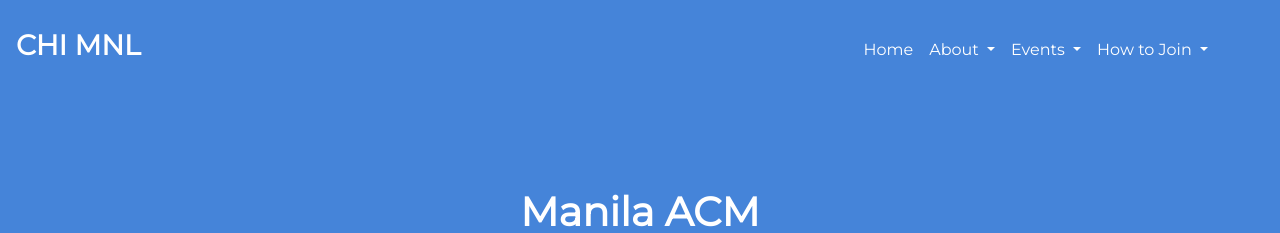
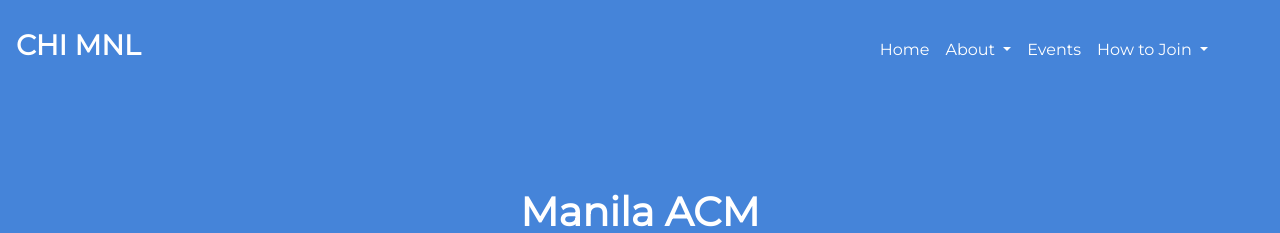
Before and after one commit to rap12/chimnl.github.io, a Jekyll site: the page built from index.md, in a window 1280 px wide. Shown: the top 233 px of the page. Built offline with Jekyll 4.4.1, drawn with Linux system fonts in a browser that asks for light colours.

Commit message:
modified navbar: removed rules and regulations for events

```diff
--- a/_includes/nav.html
+++ b/_includes/nav.html
@@ -23,16 +23,9 @@
           </div>
 
         </li>
-        <li class="nav-item dropdown">
-            <a class="nav-link dropdown-toggle text-white" href="#" >
-              Events
-            </a>
-            <div class = "dropdown-menu" aria-labelledby="navbarDropdown">
-              <a class = "dropdown-item" href="/events">Events</a>
-              <a class = "dropdown-item" href="#">Rules and regulations</a>
-
-            </div>
-          </li>
+        <li class="nav-item ">
+          <a class = "nav-link text-white" href="/events">Events</a>
+        </li>
           <li class="nav-item dropdown">
             <a class="nav-link dropdown-toggle text-white" href="#" >
               How to Join
```
